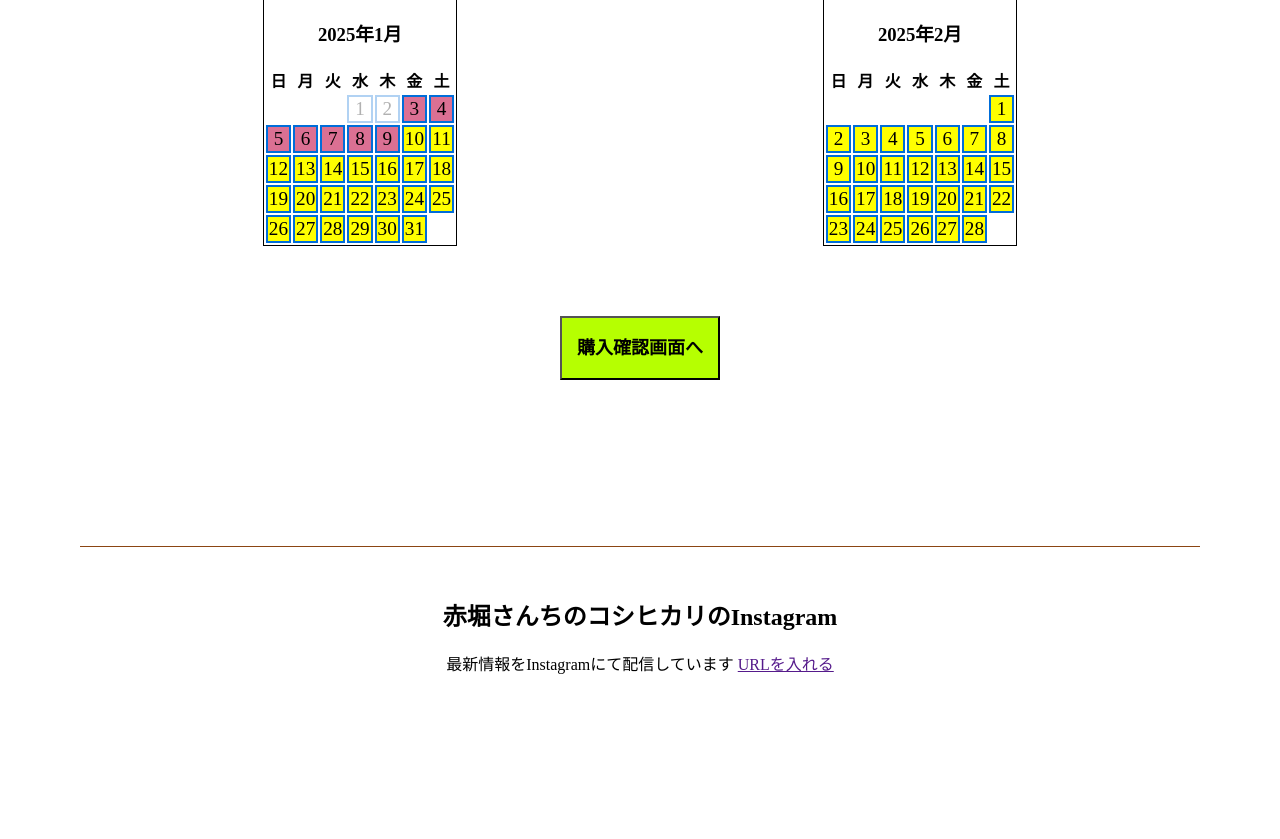
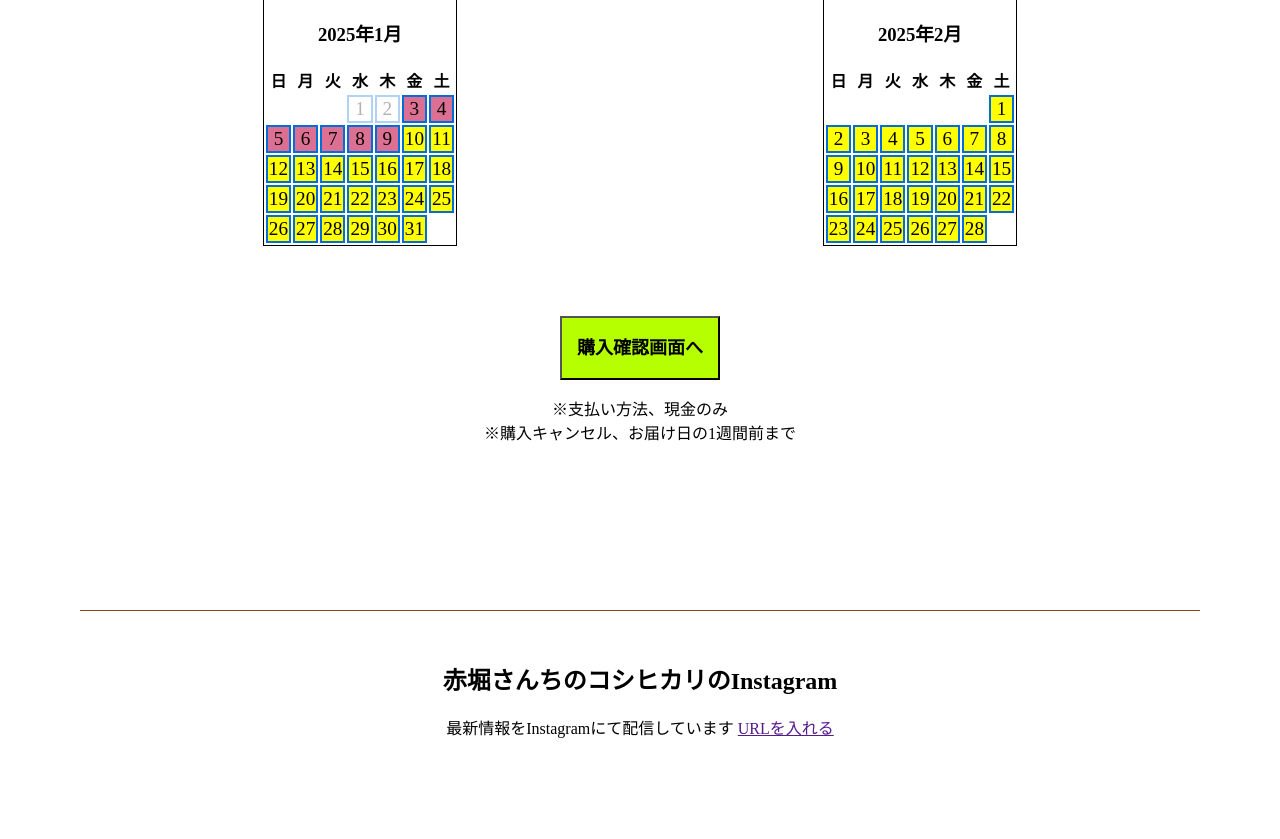
Before and after one commit to akahori01/a-rice, a PHP site: page /largelot-index.php in a window 1280 px wide. Shown: the part 587-1426 px from the top of the page. Before the commit the page ends 1261 px from the top, so only its background shows below. Run offline with PHP 8.4, Linux system fonts and the light colour scheme; data that the repository does not hold is empty; some libraries are stand-ins or nearby versions.

Commit message:
htmlの文章の変更・追記

```diff
--- a/public/index.php
+++ b/public/index.php
@@ -199,7 +199,7 @@ $_SESSION[ConstApp::SIGNUP_DATA] = [];
                 <div class="notes">
                     <ul>
                         <li>※支払い方法、現金のみ</li>
-                        <li>※購入キャンセル、お届け日の前日まで</li>
+                        <li>※購入キャンセル、お届け日の2日前まで</li>
                     </ul>
                 </div>
                 </form>
--- a/public/largelot-index.php
+++ b/public/largelot-index.php
@@ -224,6 +224,12 @@ $PriceRice30 = number_format($rice30). '円';
                     <button type="submit" name="largelot_index_token" value="<?= $randomId ?>">購入確認画面へ</button>
                     <p style="color: red;"><?= $_SESSION['message']['riceCount'] ?? '' ?></p>
                 </div>
+                <div class="notes">
+                    <ul>
+                        <li>※支払い方法、現金のみ</li>
+                        <li>※購入キャンセル、お届け日の1週間前まで</li>
+                    </ul>
+                </div>
                 </form>
         </div>
     </main>
--- a/public/mypage.php
+++ b/public/mypage.php
@@ -117,8 +117,9 @@ $oneWeekLaterNowTimeStamp = $howToLogin->getOneWeekLaterDateTimeStamp();
         <div class="notes">
             <ul>
                 <li>※支払い方法、現金のみ</li>
-                <li>※購入キャンセル、お届け日の前日まで</li>
-                <li>※当日でのキャンセルは、<a href="inquiry.php">ご連絡ください</a></li>
+                <li>※通常の購入キャンセルは、お届け日の2日前まで</li>
+                <li>※150kg以上の購入キャンセルは、お届け日の1週間前まで</li>
+                <li>※急遽キャンセルしたい場合は、<a href="inquiry.php">ご連絡ください</a></li>
             </ul>
         </div>
         <?php endif ?>
--- a/public/order-cfm.php
+++ b/public/order-cfm.php
@@ -183,7 +183,11 @@ $_SESSION['order_cfm_token'] = $randomId;
             <?php endif ?>
         </div>
         <h4>支払い方法: 現金</h4>
-        <h4>キャンセル日時: お届け日前日まで</h4>
+        <?php if (isset($_POST['index_token'])): ?>
+            <h4>キャンセル日時: お届け日の2日前まで</h4>
+        <?php elseif (isset($_POST['largelot_index_token'])): ?>
+            <h4>キャンセル日時: お届け日の1週間前まで</h4>
+        <?php endif ?>
         <h4>お届け日: <?= $calendar->getCheckDay() ?></h4>
         <h2><?= $menu->getTotalCostFormat() ?></h2>
         <div class="edit-forms">
```
